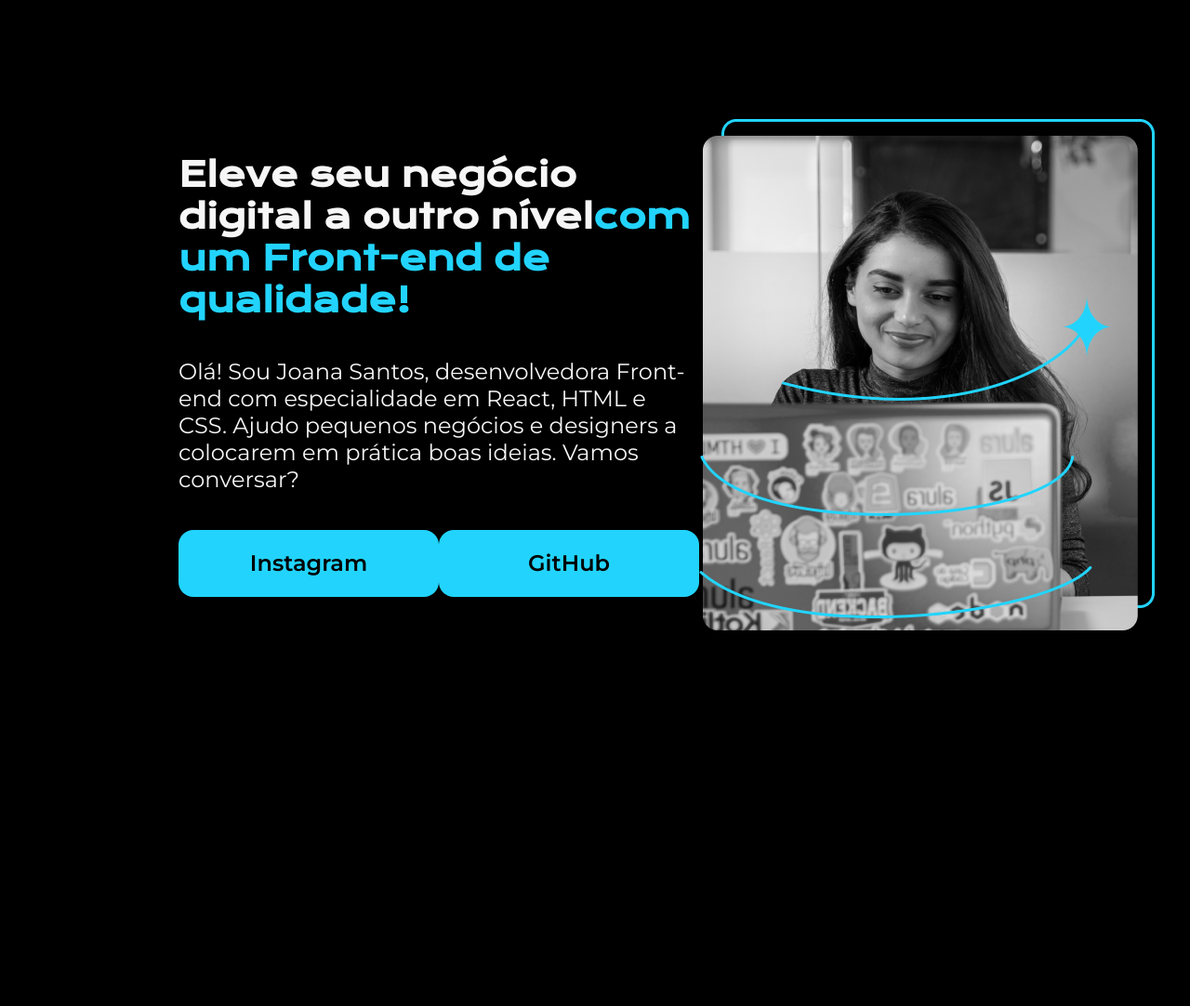
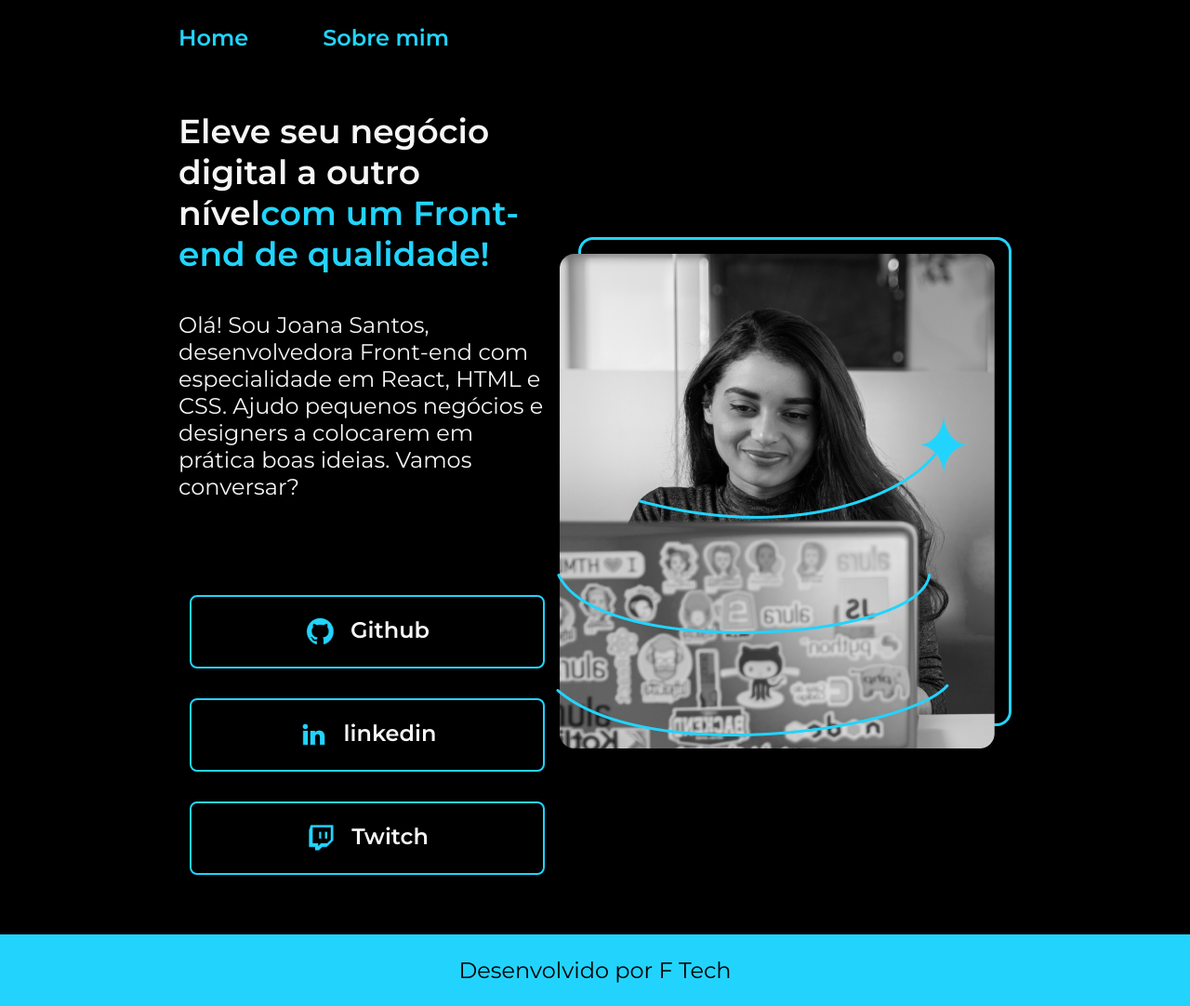
Before and after one commit to pff4/html-css-cabe-alho-footer, a plain HTML site: page index.html in a window 1280 px wide. Shown: the whole page at 93% size. Before the commit the page ends 928 px from the top, so only its background shows below. Drawn offline with nearby package versions, Linux system fonts and the light colour scheme.

Commit message:
fim de curso

```diff
--- a/index.html
+++ b/index.html
@@ -6,11 +6,16 @@
     <meta http-equiv="X-UA-Compatible" content="IE=edge">
     <meta name="viewport" content="width=device-width, initial-scale=1.0">
     <title>Portifolio</title>
-    <link rel="stylesheet" href="style.css">
+    <link rel="stylesheet" href="./style/style.css">
 </head>
 
 <body>
-    <header></header>
+    <header class="cabecalho">
+        <nav class="cabecalho_menu">
+            <a class="cabecalho_menu_link" href="index.html">Home</a>
+            <a class="cabecalho_menu_link" href="about.html">Sobre mim</a>
+        </nav>
+    </header>
     <main class="apresentacao">
         <section class="apresentacao__conteudo">
             <h1 class="apresentacao__conteudo__titulo">Eleve seu negócio digital a outro nível<strong
@@ -22,13 +27,26 @@
             colocarem em prática boas ideias. Vamos
             conversar?</p>
             <div class="apresentacao__links">
-                <a class="apresentacao__links__link" href="https://instagram.com/rafaballerini">Instagram</a>
-                <a class="apresentacao__links__link" href="https://github.com/guilhermeonrails">GitHub</a>
+                <h2 class="apresentacao__links_subtitulo">Acesse minhas redes:</h2>
+                <a class="apresentacao__links__link" href="https://github.com/pff4">
+                    <img src="./assets/github.png" alt="">
+                    Github
+                </a>
+                <a class="apresentacao__links__link" href="https://linkedin.com/pff4">
+                    <img src="./assets/linkedin.png" alt="">
+                    linkedin
+                </a>
+                <a class="apresentacao__links__link" href="https://www.twitch.tv/ferreiracsgaming">
+                    <img src="./assets/twitch.png" alt="">
+                    Twitch
+                </a>
             </div>
         </section>
-        <img src="imagem.png" alt="Foto da Joana Santos programando">
+        <img src="./assets/Imagem.png" alt="Foto da Joana Santos programando">
     </main>
-    <footer></footer>
+    <footer class="rodape">
+        <p>Desenvolvido por F Tech</p>
+    </footer>
 </body>
 
 </html>
--- a/style.css
+++ /dev/null
@@ -1,58 +0,0 @@
-@import url('https://fonts.googleapis.com/css2?family=Krona+One&family=Montserrat:wght@400;600&display=swap');
-
-*{
-    margin: 0;
-    padding: 0;
-}
-
-body{
-    height: 100vh;
-    box-sizing: border-box;
-    background-color: #000000;
-    color: #F6F6F6;
-}
-
-.titulo-destaque{
-    color: #22D4FD;
-}
-
-.apresentacao{
-    margin: 10% 15%;
-    display: flex;
-    align-items: center;
-    justify-content: space-between;
-}
-.apresentacao__conteudo{
-    width: 615px;
-    display: flex;
-    flex-direction: column;
-    gap: 40px;
-}
-
-.apresentacao__conteudo__titulo{
-    font-size: 36px;
-    font-family: 'Krona One', sans-serif;
-}
-
-.apresentacao__conteudo__texto{
-    font-size: 24px;
-    font-family: 'Montserrat', sans-serif;
-}
-
-.apresentacao__links{
-    display: flex;
-    justify-content: space-between;
-}
-
-.apresentacao__links__link{
-    background-color: #22D4FD;
-    width: 280px;
-    text-align: center;
-    border-radius: 16px;
-    font-size: 24px;
-    font-weight: 600;
-    padding: 21.5px 0;
-    text-decoration: none;
-    color: #000000;
-    font-family: 'Montserrat', sans-serif;
-}
--- /dev/null
+++ b/style/style.css
@@ -0,0 +1,116 @@
+@import url('https://fonts.googleapis.com/css2?family=Krona+One&family=Montserrat:wght@400;600&display=swap');
+
+:root {
+    --cor-primaria: #000000;
+    --cor-secundaria: #F6F6F6;
+    --cor-terciaria: #22D4FD;
+    --cor-hover: #272727;
+
+    --fonte-principal: 'Krona One', sans-serif;
+    --fonte-secundaria: 'Montserrat', sans-serif;
+}
+
+*{
+    margin: 0;
+    padding: 0;
+}
+
+body {
+    /* height: 100vh; */
+    box-sizing: border-box;
+    background-color: var(--cor-primaria);
+    color: (var(--cor-secundaria));
+}
+
+.cabecalho {
+    padding: 2% 0% 0% 15%;
+}
+
+.cabecalho_menu {
+    display: flex;
+    gap: 80px;
+}
+
+.cabecalho_menu_link {
+    font-family: var(--fonte-secundaria);
+    font-size: 24px;
+    font-weight: 600;
+    color: var(--cor-terciaria);
+    text-decoration: none;
+
+}
+
+.apresentacao{
+    padding: 5% 15%;
+    display: flex;
+    align-items: center;
+    justify-content: space-between;
+}
+.apresentacao__conteudo{
+    width: 615px;
+    display: flex;
+    flex-direction: column;
+    gap: 40px;
+}
+
+.apresentacao__conteudo__titulo{
+    font-size: 36px;
+    font-family: var(--fonte-secundaria);
+    color: var(--cor-secundaria);
+}
+
+.titulo-destaque{
+    color: var(--cor-terciaria);
+
+}
+
+.apresentacao__conteudo__texto{
+    font-size: 24px;
+    font-family: var(--fonte-secundaria);
+    color: var(--cor-secundaria);
+}
+
+.apresentacao__links_subtitulo{
+    font-family: var(--fonte-principal);
+    font-weight: 400;
+    font-size: 24px;
+}
+.apresentacao__links{
+    display: flex;
+    flex-direction: column;
+    justify-content: space-between;
+    align-items: center;
+    gap: 32px;
+}
+
+.apresentacao__links__link{
+    display: flex;
+    justify-content: center;
+    gap: 16px;
+    border: 2px solid var(--cor-terciaria);
+    width: 378px;
+    text-align: center;
+    border-radius: 8px;
+    font-size: 24px;
+    font-weight: 600;
+    padding: 21.5px 0;
+    text-decoration: none;
+    color: var(--cor-secundaria);
+    font-family: var(--fonte-secundaria)
+}
+
+.apresentacao__links__link:hover {
+    background-color: var(--cor-hover);
+    padding: 3%;
+}
+
+.rodape {
+    color:var(--cor-primaria);
+    background-color: var(--cor-terciaria);
+    padding: 24px;
+    text-align: center;
+    font-family: var(--fonte-secundaria);
+    font-size: 24px;
+    font-weight: 400;
+
+}
```
Also changed, not shown: about.html (added, +32 -0 lines), assets/Imagem.png (renamed from Imagem.png), assets/github.png (added), assets/instagram.png (added), assets/linkedin.png (added), assets/twitch.png (added), assets/twitter-novo.png (added), assets/twitter.png (added).
